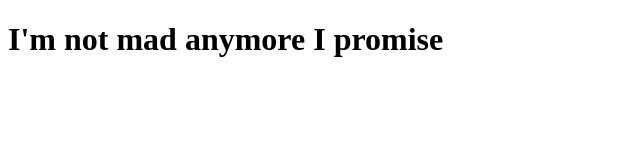
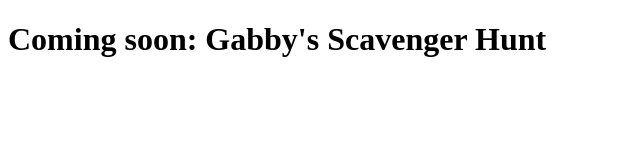
Before and after one commit to helyqy/helyqy.github.io, a plain HTML site: page index.html in a window 1280 px wide. Shown: the whole page, without its empty margins (0-640 px from the left). Drawn offline with Linux system fonts and the light colour scheme.

Commit message:
Update index.html

```diff
--- a/index.html
+++ b/index.html
@@ -12,7 +12,7 @@
 
   <body>
 
-  <h1>I'm not mad anymore I promise</h1>
+  <h1>Coming soon: Gabby's Scavenger Hunt</h1>
 
   </body>
 
```
